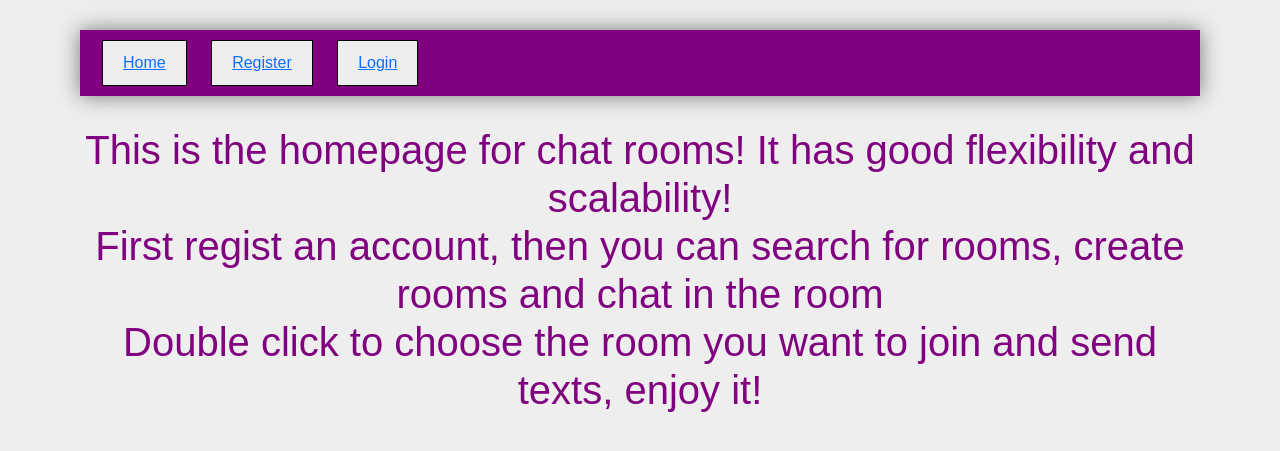
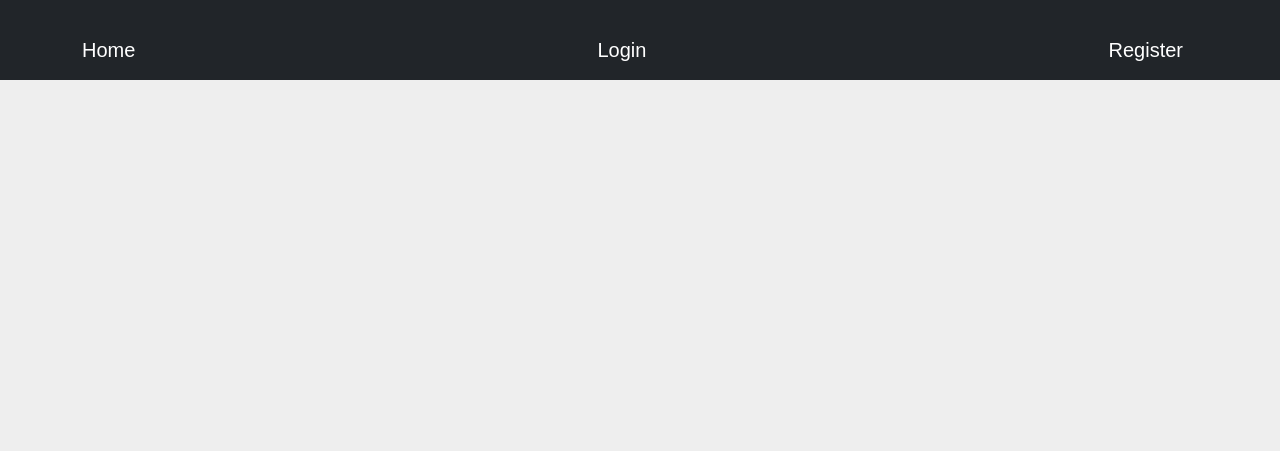
Before and after one commit to wiltchamberian/CITS3403_Project, a Flask app: page / in a window 1280 px wide. Shown: the top 451 px of the page. Run offline with Flask 3, Linux system fonts and the light colour scheme; some libraries are stand-ins or nearby versions.

Commit message:
Added style change

```diff
--- a/static/styles/index.css
+++ b/static/styles/index.css
@@ -1,20 +1,37 @@
-body{
+/* Global Styles */
+body {
   background-color: #EEE;
   font-family: Arial, sans-serif;
 }
 
+.container {
+  padding-top: 20px;
+}
+
+/* Navbar Styles */
+.navbar {
+  padding: 10px;
+}
+
+.navbar-brand {
+  color: white;
+  margin-right: 15px;
+}
+
+/* Typography Styles */
 h1 {
   color: purple;
   text-align: center;
 }
-p 	{
+
+p {
   padding: 20px;
   border-radius: 5px;
   width: 400px;
   margin: auto;
-
 }
 
+/* Form Styles */
 form {
   background-color: grey;
   padding: 20px;
@@ -51,98 +68,20 @@ input[type="submit"] {
 
 input[type="submit"]:hover {
   background-color: white;
+  color: purple;
 }
 
-/*
-The code below is for styling of the side of links.
-*/
-.container{
-	padding-top: 20px; /* Add some top padding to the container */
-  }
-
-  .row{
-	padding: 10px; /* Add padding to the row */
-  }
-
-  .float-left {
-	float: left; /* Float the left column to the left */
-  }
-
-  .col-sm-12{
-	background-color: purple; /* Add a background color to the left column */
-	height: 100%; /* Set the height of the left column to 100% */
-	box-shadow: 0 0 20px rgba(0, 0, 0, 0.5);
-	/* add a box shadow to the container */
-  }
-
-  .col-sm-12 a {
-	display: inline-block; /* make the links behave like blocks */
-  	padding: 10px 20px; /* add padding to the links */
-  	border: 1px solid black; /* add a border to the links */
-  	margin: 10px; /* add margin between the links */
-	background-color: #EEE;
-  }
-
-  .col-sm-12 a:hover {
-	background-color: black; /* Change the background color of the links on hover */
-  }
-
-/*send_text.html*/
-button {
-    background: linear-gradient(to bottom, #00c6ff, #0072ff);
-    border: none;
-    color: white;
-    padding: 10px 20px;
-    text-align: center;
-    text-decoration: none;
-    display: inline-block;
-    font-size: 16px;
-    margin: 4px 2px;
-    cursor: pointer;
-    border-radius: 8px;
-}
-
-button:active {
-  box-shadow: 0 3px #666;
-  transform: translateY(-1px);
-}
-
-.search-button {
-  background: #87CEEB;
-  border: none;
-  color: white;
-  padding: 2px 2px;
-  text-align: center;
-  text-decoration: none;
-  display: inline-block;
-  font-size: 16px;
-  margin: 4px 2px;
-  cursor: pointer;
-  border-radius: 8px;
-}
-
-textarea{
-  margin: 4px 2px;
-  border:2px solid #00BFFF;
-  border-radius: 3px;
-}
+/* Miscellaneous Styles */
 canvas {
-  border:3px solid #00BFFF;
+  border: 3px solid #00BFFF;
   border-radius: 5px;
-  background-color:#FFFFFF;   /*#f1f1f1;*/
-  position: relative;
+  background-color: #FFFFFF;
   margin-top: 0.2%;
-  /*left: 10%;*/
   width: 720px;
   height: 420px;
 }
 
-.flex_container {
-  display: flex;
-  margin-left: 5%;
-}
-
-.round-button{
+.round-button {
   width: 5px;
   height: 5px;
   border-radius: 50%;
--- a/templates/base.html
+++ b/templates/base.html
@@ -1,35 +1,30 @@
+
+
     <!DOCTYPE html>
     <html lang="en">
 
     <head>
-    <!-- Latest compiled and minified CSS -->
+        <meta charset="UTF-8">
+        <meta name="viewport" content="width=device-width, initial-scale=1.0">
+        <title>Your Website Title</title>
         <link href="https://cdn.jsdelivr.net/npm/bootstrap@5.2.3/dist/css/bootstrap.min.css" rel="stylesheet">
-    <meta charset="UTF-8">
-    <script src="https://cdnjs.cloudflare.com/ajax/libs/crypto-js/4.0.0/crypto-js.min.js"></script>
-    <meta name="viewport" content="width=device-width, initial-scale=1.0">
         <meta http-equiv="X-UA-Compatible" content="ie=edge">
-    <!--<link rel="stylesheet" href="{{ url_for('static', filename='css/main.css') }}">-->
         <link rel="stylesheet" href="../static/styles/index.css">
         {% block head %}{% endblock %}
     </head>
 
     <body>
-    <!-- defining a container i want for my links to traverse the page
-    I want it as a block content so I can easily extend the other pages
-    with it-->
-    <div class="container Login">
-        <div class="row Login">
-          <div class="col-sm-12 float-left Login">
-            <a href="{{ index_page }}">Home</a>
-            <a href="{{ register_page }}">Register</a>
-            <a href="{{ login_page }}">Login</a>
-            <!--<a href="{{ user_page }}">User</a>--><!--to use user page needs a user name, but no user name here-->
+        <header>
+            <nav class="navbar navbar-dark bg-dark">
+                <div class="container">
+                    <a class="navbar-brand" href="{{ index_page }}">Home</a>
+                    <a class="navbar-brand" href="{{ login_page }}">Login</a>
+                    <a class="navbar-brand" href="{{ register_page }}">Register</a>
                 </div>
-        </div>
-      </div>
-      {% block body %}{% endblock %}
+            </nav>
+        </header>
 
+        <script src="https://cdnjs.cloudflare.com/ajax/libs/crypto-js/4.0.0/crypto-js.min.js"></script>
+    </body>
 
-
-</body>
     </html>
```
Also changed, not shown: other parts of static/styles/index.css (+79 -8 lines), static/styles/styles.css (+62 -66 lines). Lines whose indentation alone changed are shown as unchanged.
